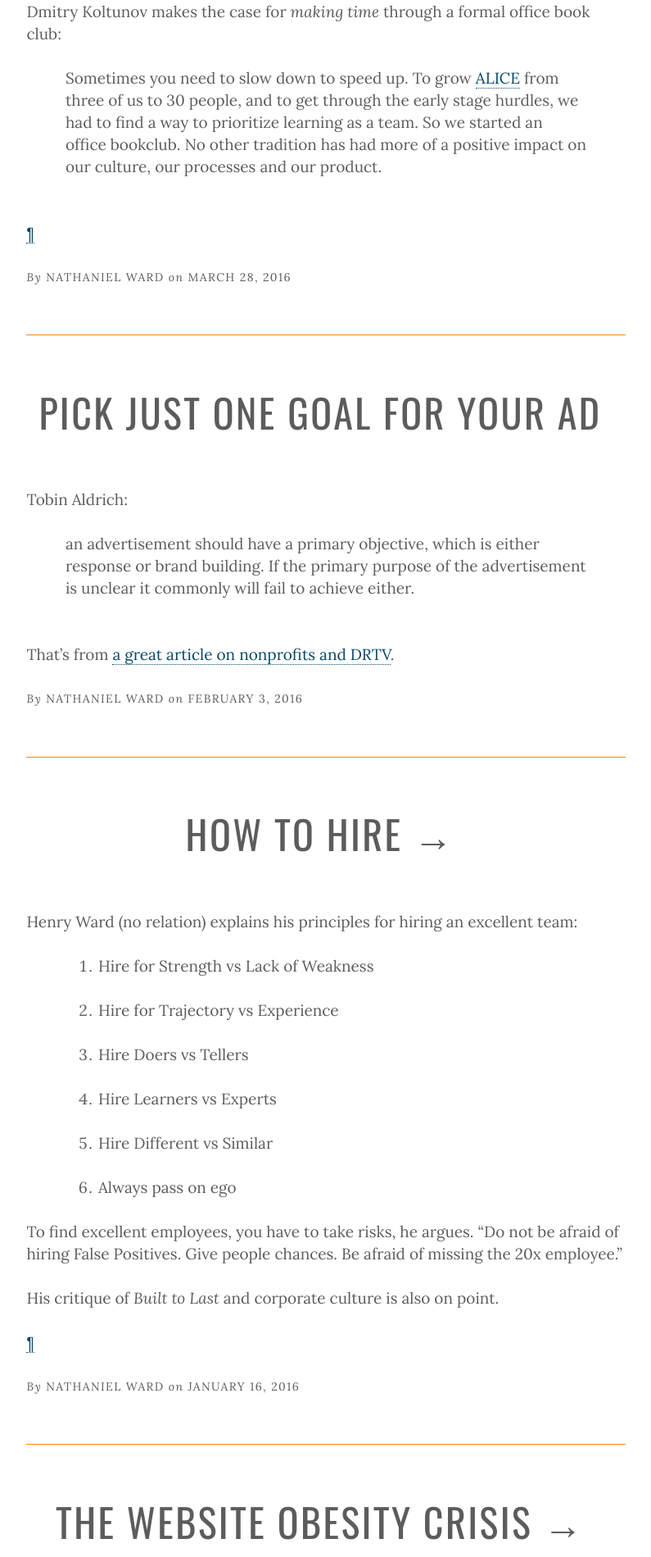
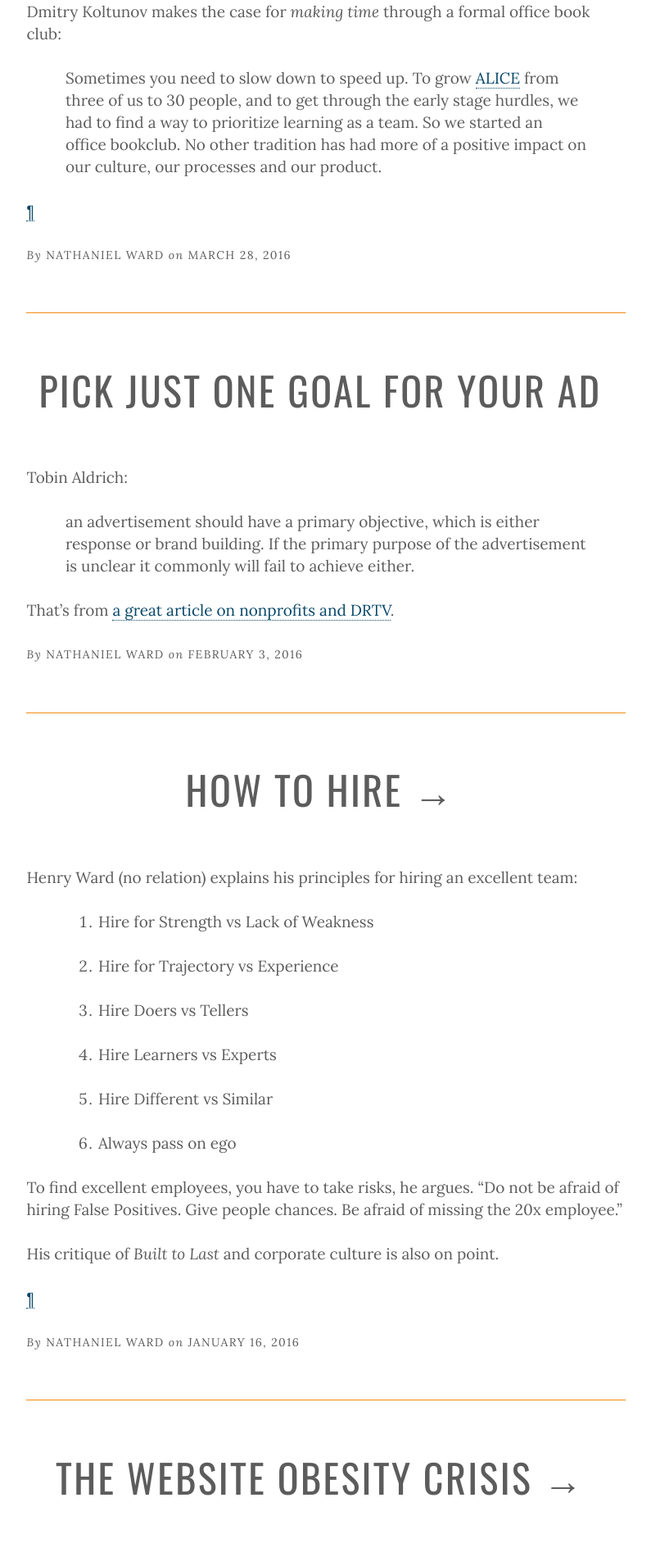
Before and after one commit to nathanielward/nathanielward.github.io, a Jekyll site: the page built from index.html, in a window 1280 px wide. Shown: the part 461-2360 px from the top of the page at 82% size, without its empty margins (267-1062 px from the left). Built offline with Jekyll 4.4.1, drawn with Linux system fonts in a browser that asks for light colours; the list of posts is cut into pages by our own code.

Commit message:
Fix block quote style

```diff
--- a/_sass/_ui.scss
+++ b/_sass/_ui.scss
@@ -136,7 +136,7 @@ blockquote{
     text-indent:0;
 
     p:last-of-type{
-    	margin-bottom: 2 * $base-line-height;
+    	margin-bottom: $base-line-height;
     }
 }
 
```
